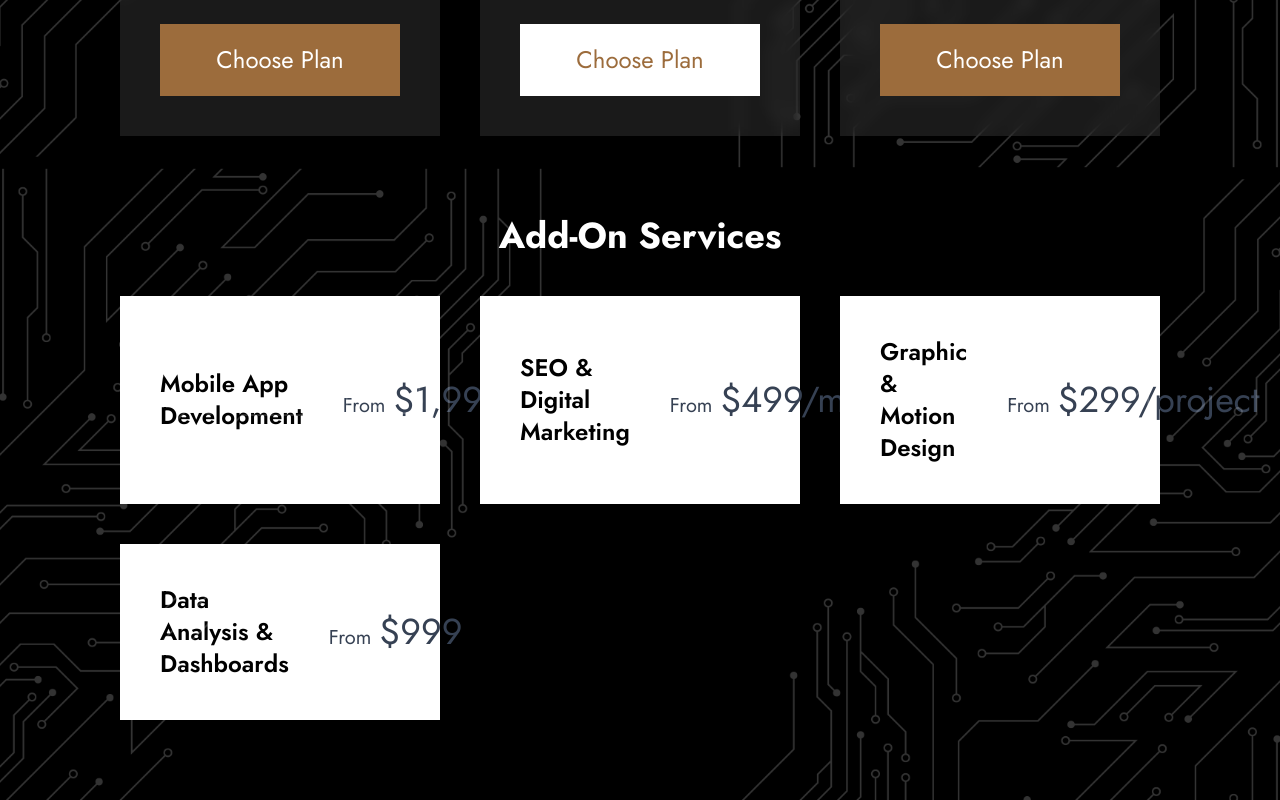
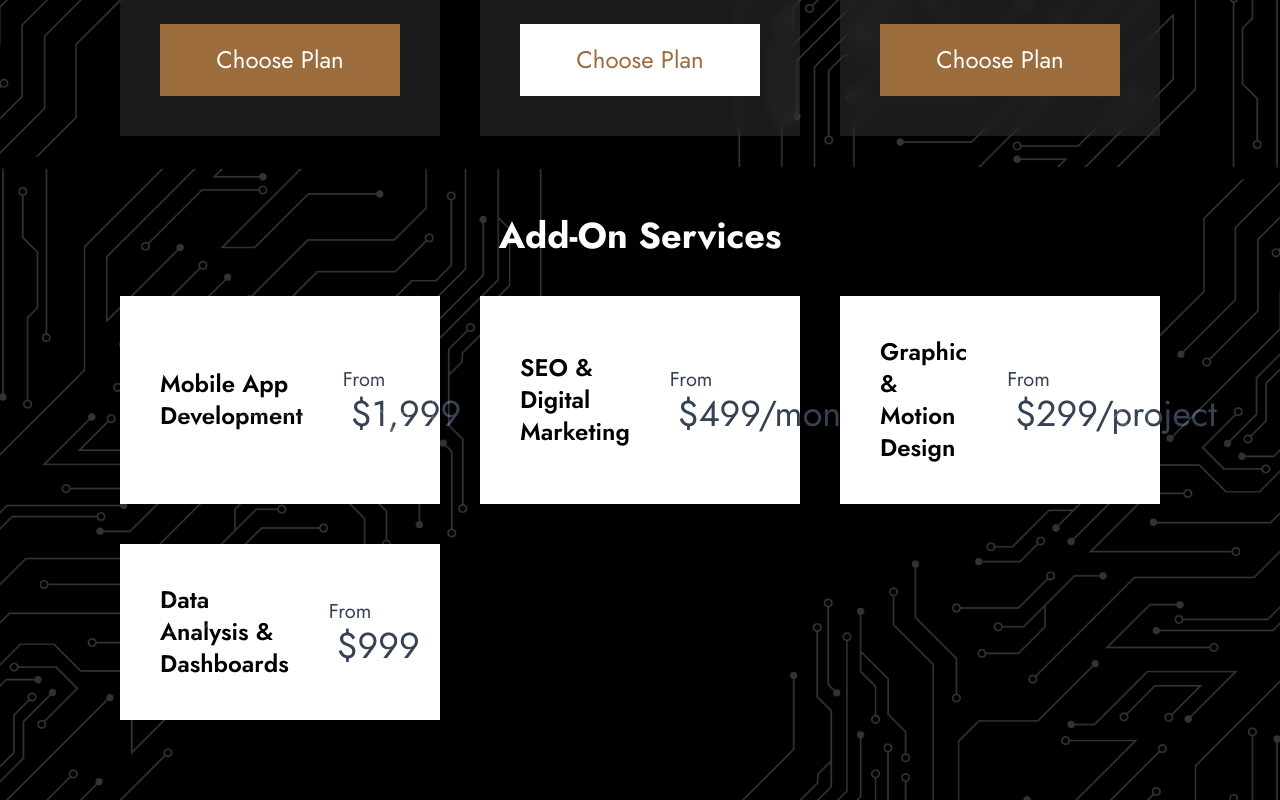
Before and after one commit to btom7447/kmini-tech, a Next.js app: page / in a window 1280 px wide. Shown: the part 7016-7816 px from the top of the page. Built offline with nearby package versions, Linux system fonts and the light colour scheme.

Commit message:
UI fixes 1.6

```diff
--- a/src/components/PricingPlanSection.jsx
+++ b/src/components/PricingPlanSection.jsx
@@ -83,7 +83,7 @@ export default function PricingPlanSection() {
                 {pricingPlans.map((plan, index) => (
                     <div
                         key={index}
-                        className={`w-full group bg-white/10 backdrop-blur-sm hover:bg-white/20 p-10 transition-transform duration-300 flex flex-col justify-between
+                        className={`w-full group bg-white/10 backdrop-blur-sm hover:bg-white/20 p-5 lg:p-10 transition-transform duration-300 flex flex-col justify-between
                         ${plan.name === "Growth" ? "border-t-2 border-gold" : ""}`}
                     >
                         {/* Top content */}
@@ -104,7 +104,7 @@ export default function PricingPlanSection() {
                         </div>
 
                         {/* Button at the bottom */}
-                        <button className={`mt-10 w-full py-5 text-2xl font-light
+                        <button className={`mt-10 w-full py-3 px-5 lg:py-5 lg:px-10 text-xl lg:text-2xl font-light
                             transition-colors ${plan.name === "Growth" ? "bg-white text-gold hover:bg-gold hover:text-white" : "bg-gold text-white hover:bg-white hover:text-gold"}`}
                         >
                             Choose Plan
@@ -123,7 +123,7 @@ export default function PricingPlanSection() {
                             className="bg-white p-10 flex justify-between items-center gap-10"
                         >
                             <p className="text-lg lg:text-2xl font-semibold text-black">{addon.service}</p>
-                            <p className="text-md lg:text-xl font-light text-gray-700">From
+                            <p className="text-wrap inline-flex flex-wrap text-md lg:text-xl font-light text-gray-700">From
                                 <span className="ml-2 text-xl lg:text-4xl">{addon.price}</span>
                             </p>
                         </div>
```
